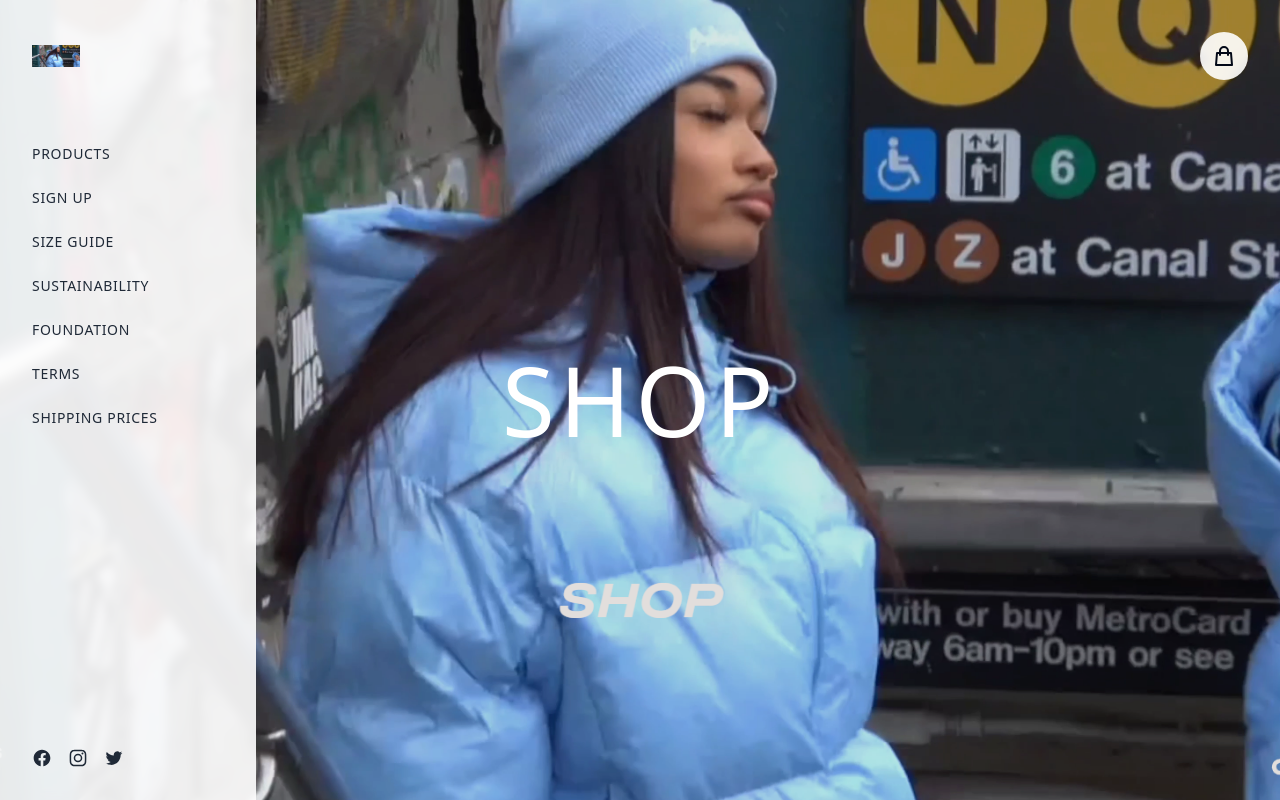
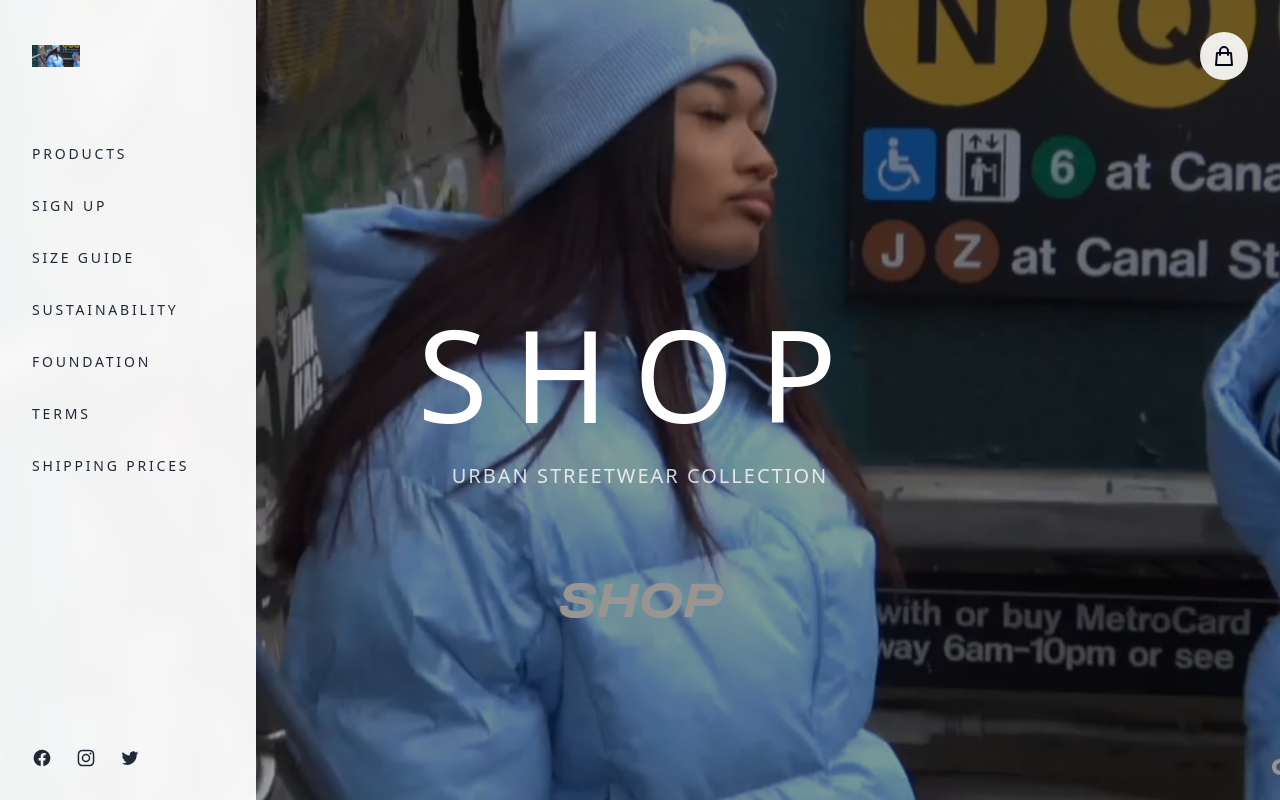
Before and after one commit to Narutostha/echo-sitecraft, a React (Vite) app: page / in a window 1280 px wide. Built offline with nearby package versions, Linux system fonts and the light colour scheme.

Commit message:
Add urban streetwear aesthetic
Implement a modern urban streetwear aesthetic featuring a full-screen video/image background and a side navigation menu.
[skip gpt_engineer]

```diff
--- a/src/components/Sidebar.tsx
+++ b/src/components/Sidebar.tsx
@@ -17,29 +17,29 @@ const Sidebar = () => {
       initial={{ x: -100, opacity: 0 }}
       animate={{ x: 0, opacity: 1 }}
       transition={{ duration: 0.5 }}
-      className="fixed left-0 top-0 h-full w-64 bg-white/90 backdrop-blur-sm p-8 z-50"
+      className="fixed left-0 top-0 h-full w-64 bg-white/95 backdrop-blur-md p-8 z-50 shadow-lg"
     >
       <Link to="/" className="block mb-16">
         <img
           src="/lovable-uploads/24889cd0-3147-4b61-a0e3-e6256f595c0d.png"
           alt="Logo"
-          className="w-12 h-12 object-contain"
+          className="w-12 h-12 object-contain hover:opacity-80 transition-opacity"
         />
       </Link>
 
-      <div className="space-y-6">
+      <div className="space-y-8">
         {menuItems.map((item) => (
           <Link
             key={item.label}
             to={item.path}
-            className="block text-gray-800 hover:text-black transition-colors duration-200 text-sm tracking-wider"
+            className="block text-gray-800 hover:text-black transition-colors duration-200 text-sm tracking-[0.2em]"
           >
             {item.label}
           </Link>
         ))}
       </div>
 
-      <div className="absolute bottom-8 left-8 flex space-x-4">
+      <div className="absolute bottom-8 left-8 flex space-x-6">
         <a href="#" className="text-gray-800 hover:text-black transition-colors duration-200">
           <svg className="w-5 h-5" fill="currentColor" viewBox="0 0 24 24" aria-hidden="true">
             <path d="M12 2C6.477 2 2 6.477 2 12c0 4.991 3.657 9.128 8.438 9.878v-6.987h-2.54V12h2.54V9.797c0-2.506 1.492-3.89 3.777-3.89 1.094 0 2.238.195 2.238.195v2.46h-1.26c-1.243 0-1.63.771-1.63 1.562V12h2.773l-.443 2.89h-2.33v6.988C18.343 21.128 22 16.991 22 12c0-5.523-4.477-10-10-10z" />
--- a/src/pages/Index.tsx
+++ b/src/pages/Index.tsx
@@ -4,34 +4,39 @@ import Cart from "../components/Cart";
 
 const Index = () => {
   return (
-    <div className="min-h-screen bg-primary relative overflow-hidden">
+    <div className="min-h-screen bg-black relative overflow-hidden">
       <Sidebar />
       <Cart />
 
       <motion.main
         initial={{ opacity: 0 }}
         animate={{ opacity: 1 }}
-        transition={{ duration: 0.5 }}
+        transition={{ duration: 0.8 }}
         className="relative h-screen"
       >
+        {/* Full-screen background image */}
         <div className="absolute inset-0">
           <img
             src="/lovable-uploads/24889cd0-3147-4b61-a0e3-e6256f595c0d.png"
             alt="Hero"
             className="w-full h-full object-cover"
           />
-          <div className="absolute inset-0 bg-black/10" />
+          <div className="absolute inset-0 bg-black/40" /> {/* Darker overlay */}
         </div>
 
+        {/* Hero content */}
         <motion.div
           initial={{ y: 20, opacity: 0 }}
           animate={{ y: 0, opacity: 1 }}
-          transition={{ delay: 0.5 }}
-          className="absolute inset-0 flex items-center justify-center"
+          transition={{ delay: 0.5, duration: 0.8 }}
+          className="absolute inset-0 flex flex-col items-center justify-center text-white space-y-6"
         >
-          <h1 className="text-white text-8xl font-light tracking-wider">
+          <h1 className="text-8xl md:text-9xl font-extralight tracking-[0.2em] text-center">
             SHOP
           </h1>
+          <p className="text-lg md:text-xl tracking-widest opacity-80">
+            URBAN STREETWEAR COLLECTION
+          </p>
         </motion.div>
       </motion.main>
     </div>
```
